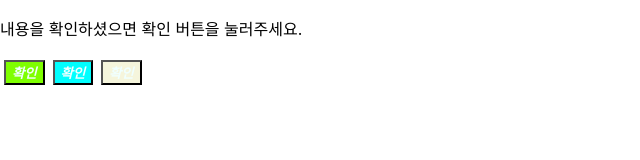
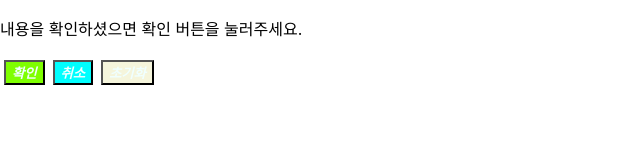
Before and after one commit to kimzehong/ReactProject2024, a React (Create React App) app: page / in a window 1280 px wide. Shown: the top 160 px of the page, without its empty margins (0-640 px from the left). Built offline with nearby package versions, Linux system fonts and the light colour scheme.

Commit message:
react 0905

```diff
--- a/src/ch04/ConfirmDialog.jsx
+++ b/src/ch04/ConfirmDialog.jsx
@@ -5,8 +5,8 @@ function ConfirmDialog(props){
         <div>
             <p>내용을 확인하셨으면 확인 버튼을 눌러주세요.</p>
             <Button color='green'>확인</Button>
-            <Button color='red'>확인</Button>
-            <Button color='blue'>확인</Button>
+            <Button color='red'>취소</Button>
+            <Button color='blue'>초기화</Button>
         </div>
     )
 }
```
